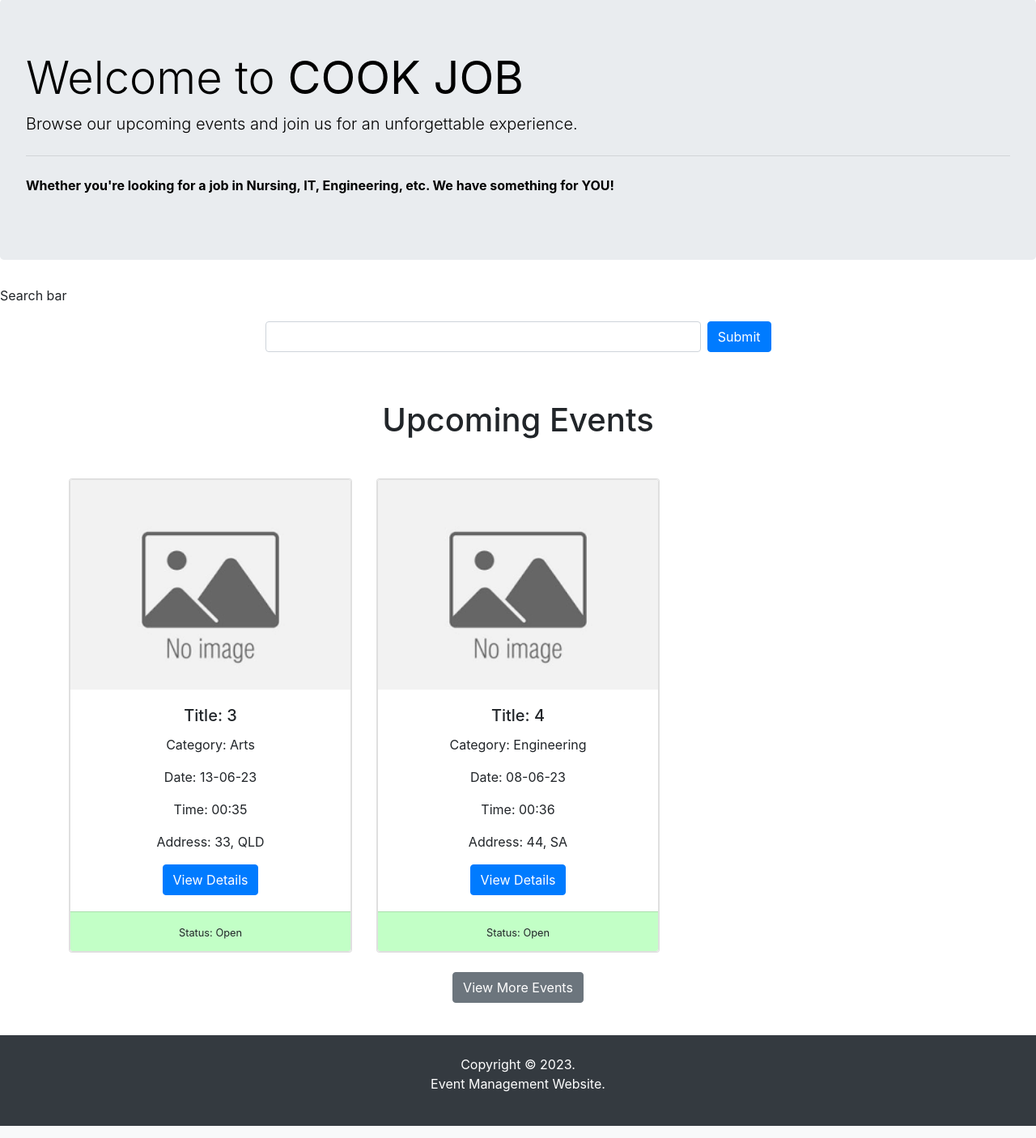
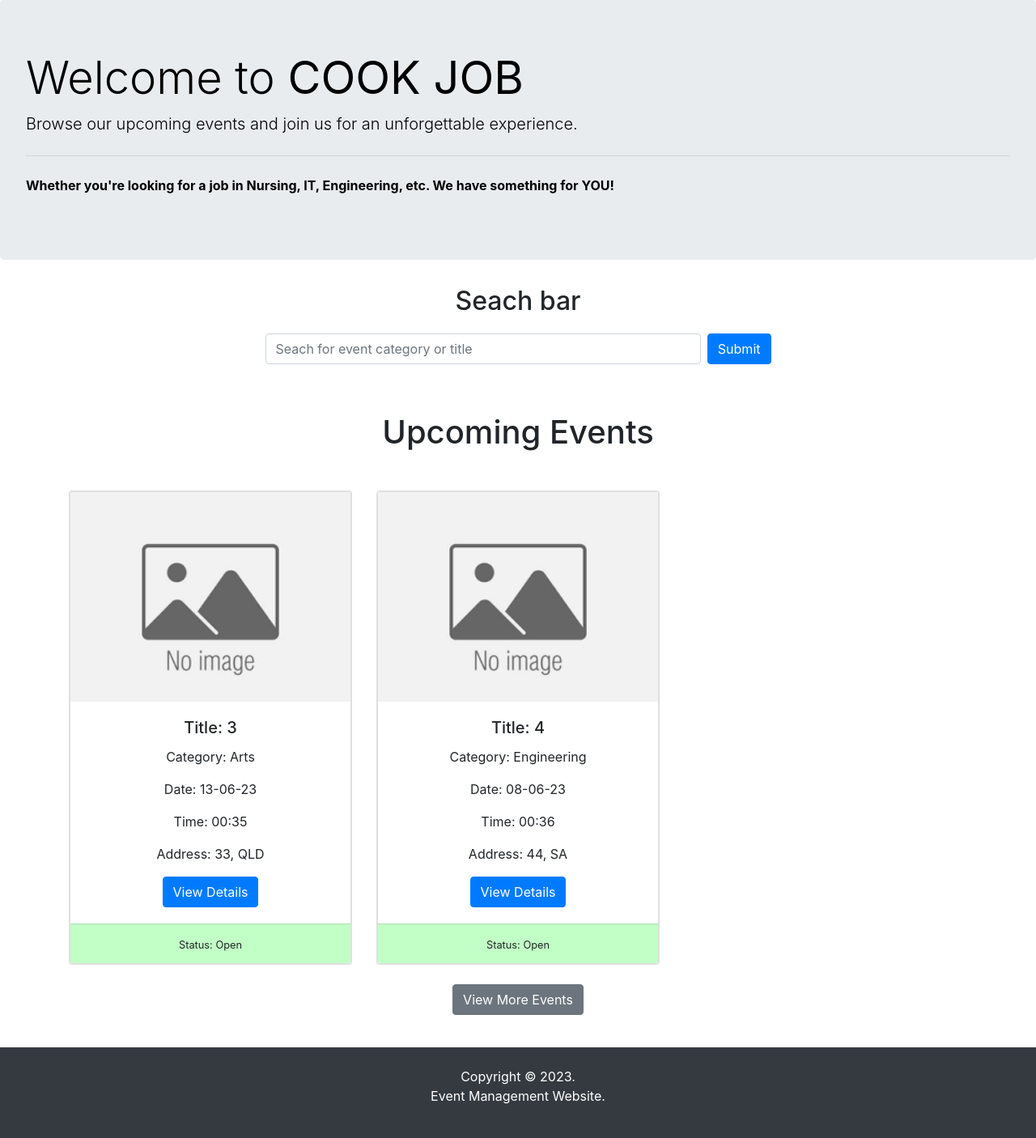
Before and after one commit to sophiefahey/IAB203group15, a Flask app: page / in a window 1280 px wide. Shown: the part 59-1465 px from the top of the page at 81% size. Run offline with Flask 3, Linux system fonts and the light colour scheme; data comes from the database, SQL or seed files in the repository; some libraries are stand-ins or nearby versions.

Commit message:
seach bar

```diff
--- a/templates/events.html
+++ b/templates/events.html
@@ -64,11 +64,12 @@
 
   </div>
   <!-- Search bar -->
+  <h2 class="center">Seach bar</h2>
   <div class="row mt-3 mb-3">
     <div class="col-md-6 offset-md-3">
 
       <form class="form-inline d-flex flex-nowrap" action="{{ url_for('event_search', events_id=events.id)}}">
-        <input type="text" name="search" class="form-control flex-grow-1 my-1 mr-sm-2" id="SearchForm">
+        <input type="text" name="search" class="form-control flex-grow-1 my-1 mr-sm-2" id="SearchForm" placeholder="Seach for event category or title">
         <button type="submit" class="flex-shrink-1 btn btn-primary my-1">Submit</button>
       </form>
     </div>
--- a/templates/index.html
+++ b/templates/index.html
@@ -61,12 +61,12 @@
         <p><b>Whether you're looking for a job in Nursing, IT, Engineering, etc. We have something for YOU!</b></p>
     </div>
 
-    Search bar
+    <h2 class="center">Seach bar</h2>
     <div class="row mt-3 mb-3">
         <div class="col-md-6 offset-md-3">
 
             <form class="form-inline d-flex flex-nowrap" action="{{ url_for('search', events_id=events.id)}}">
-                <input type="text" name="search" class="form-control flex-grow-1 my-1 mr-sm-2" id="SearchForm">
+                <input type="text" name="search" class="form-control flex-grow-1 my-1 mr-sm-2" id="SearchForm" placeholder="Seach for event category or title">
                 <button type="submit" class="flex-shrink-1 btn btn-primary my-1">Submit</button>
             </form>
         </div>
```
